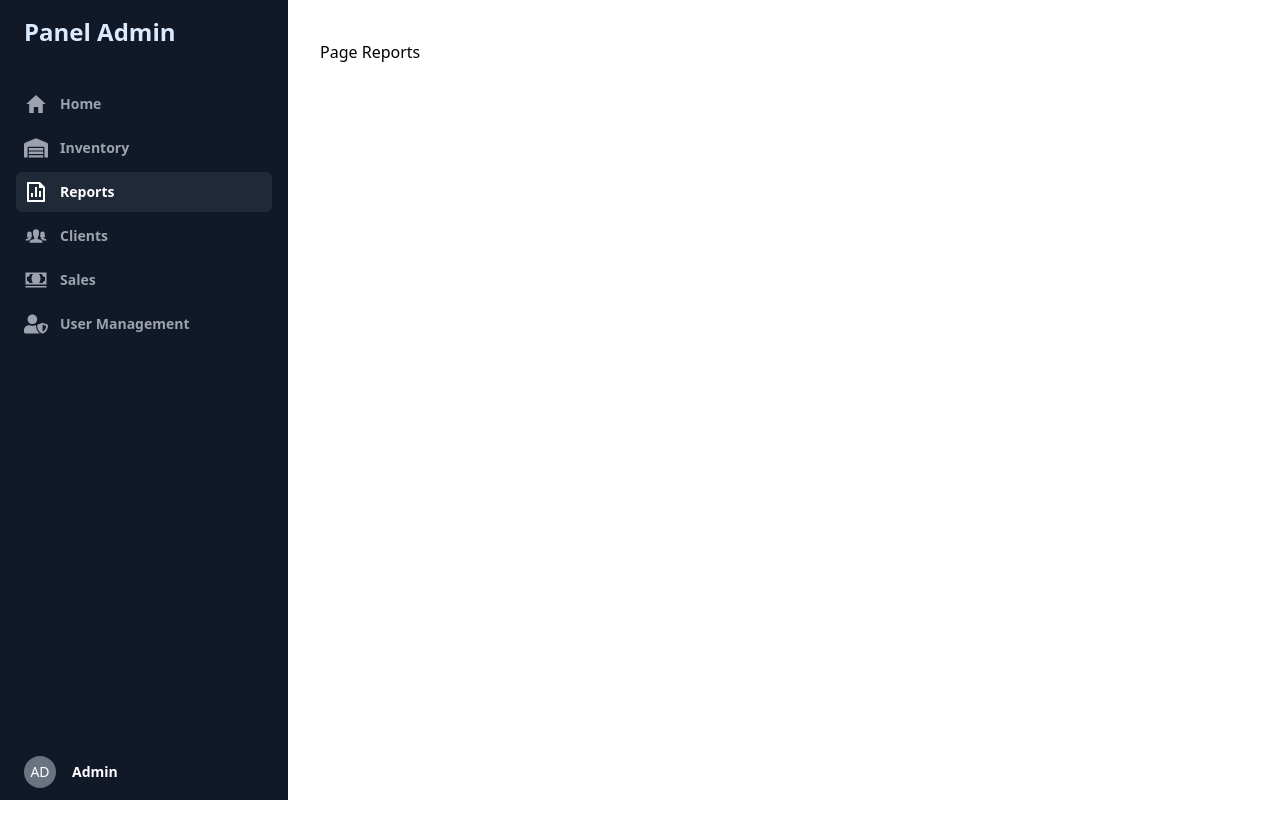
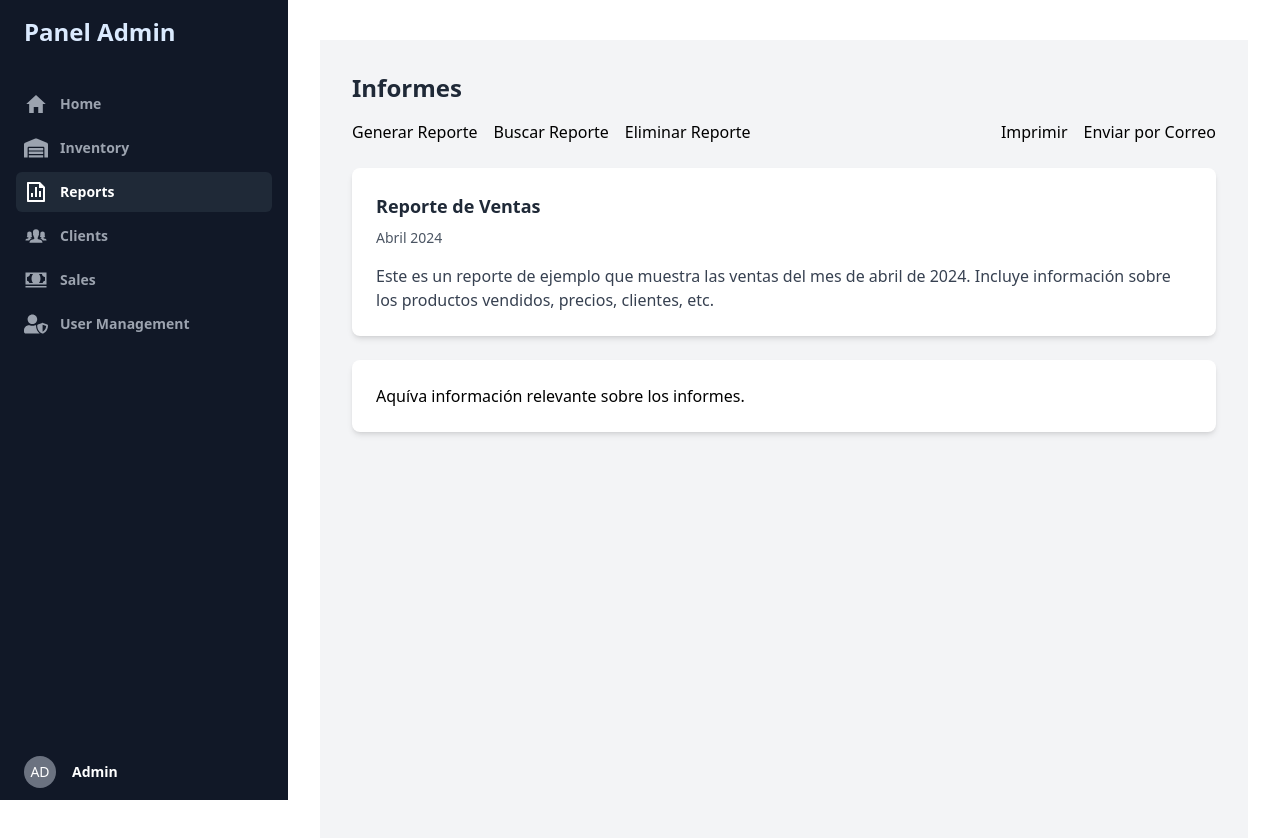
Before and after one commit to Gerar12/udb-dashboard, a React (Vite) app: page /reports in a window 1280 px wide. Shown: the top 838 px of the page. Before the commit the page ends 800 px from the top, so only its background shows below. Built offline with nearby package versions, Linux system fonts and the light colour scheme.

Commit message:
Agregando estructura basica de informes

```diff
--- a/src/pages/reports/index.tsx
+++ b/src/pages/reports/index.tsx
@@ -1,9 +1,63 @@
-const Reports = () => {
+import React from 'react';
+
+const ReportsPage = () => {
+  // Funciones para las acciones de los botones (generar, buscar, eliminar, imprimir, enviar)
+  const handleGenerateReport = () => {
+    // Lógica para generar un reporte
+  };
+
+  const handleSearchReport = () => {
+    // Lógica para buscar un reporte
+  };
+
+  const handleDeleteReport = () => {
+    // Lógica para eliminar un reporte
+  };
+
+  const handlePrintReport = () => {
+    // Lógica para imprimir un reporte
+  };
+
+  const handleSendReport = () => {
+    // Lógica para enviar un reporte por correo electrónico u otro medio
+  };
+
+  // Ejemplo de datos del reporte
+  const reportData = {
+    title: "Reporte de Ventas",
+    date: "Abril 2024",
+    content: "Este es un reporte de ejemplo que muestra las ventas del mes de abril de 2024. Incluye información sobre los productos vendidos, precios, clientes, etc."
+  };
+
   return (
-    <>
-      <p>Page Reports</p>
-    </>
+    <div className="reports-page bg-gray-100 min-h-screen py-8 px-4 sm:px-6 lg:px-8">
+      <h2 className="text-2xl font-semibold text-gray-800 mb-4">Informes</h2>
+      <div className="flex justify-between items-center mb-6">
+        {/* Botones de acciones */}
+        <div className="flex space-x-4">
+          <button onClick={handleGenerateReport} className="btn btn-primary">Generar Reporte</button>
+          <button onClick={handleSearchReport} className="btn btn-secondary">Buscar Reporte</button>
+          <button onClick={handleDeleteReport} className="btn btn-danger">Eliminar Reporte</button>
+        </div>
+        {/* Botones adicionales */}
+        <div className="flex space-x-4">
+          <button onClick={handlePrintReport} className="btn btn-primary">Imprimir</button>
+          <button onClick={handleSendReport} className="btn btn-secondary">Enviar por Correo</button>
+        </div>
+      </div>
+      {/* Tarjeta de ejemplo para mostrar un reporte */}
+      <div className="bg-white rounded-lg shadow-md p-6 mb-6">
+        <h3 className="text-lg font-semibold text-gray-800 mb-2">{reportData.title}</h3>
+        <p className="text-sm text-gray-600 mb-4">{reportData.date}</p>
+        <p className="text-gray-700">{reportData.content}</p>
+      </div>
+      {/* Contenido adicional de informes */}
+      <div className="bg-white rounded-lg shadow-md p-6">
+        {/* Aquí puedes agregar contenido relacionado con los informes */}
+        <p>Aquíva información relevante sobre los informes.</p>
+      </div>
+    </div>
   );
 };
 
-export default Reports;
+export default ReportsPage;
```
Also changed, not shown: 1 other file (tests, documents, lock files or other folders).
